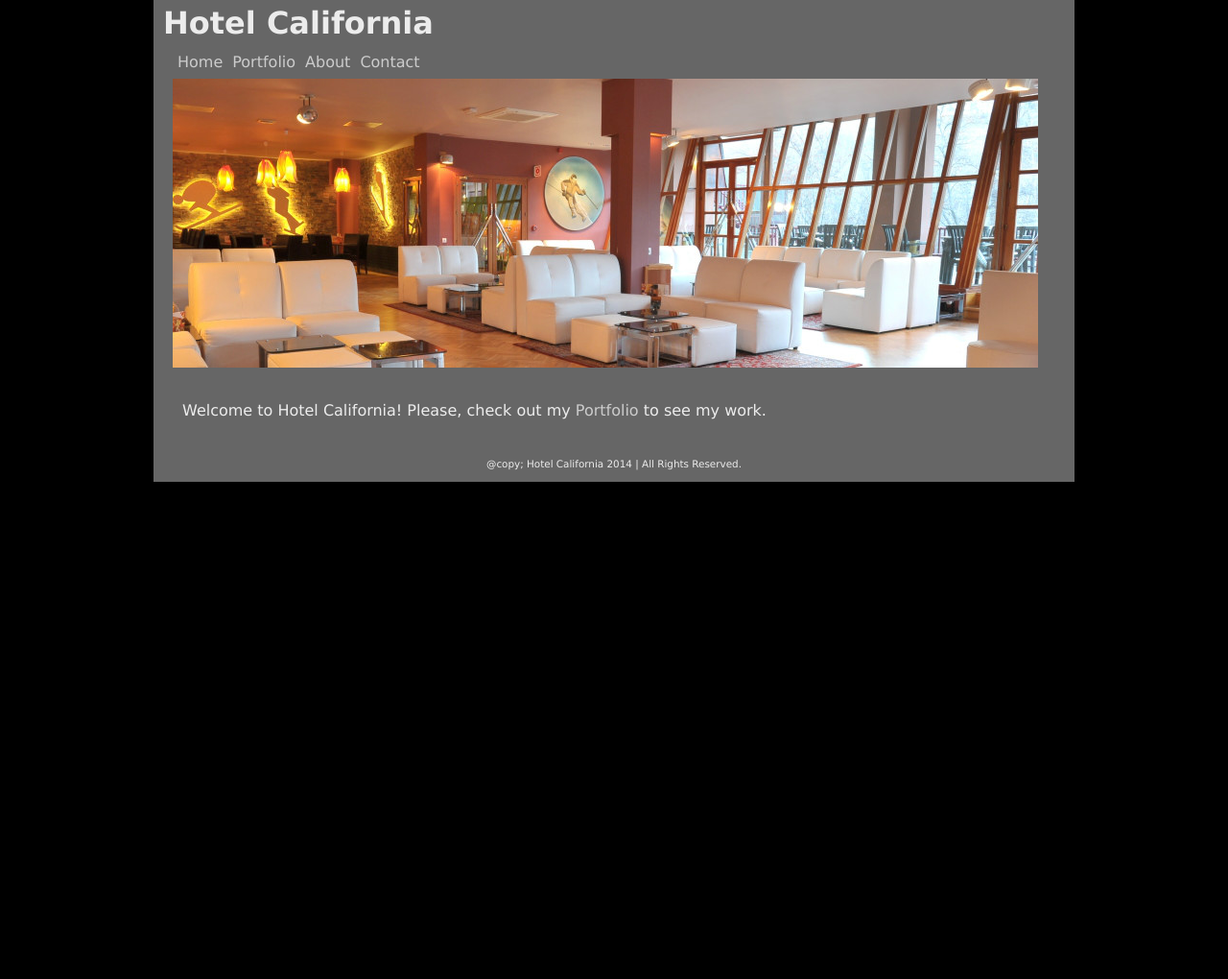
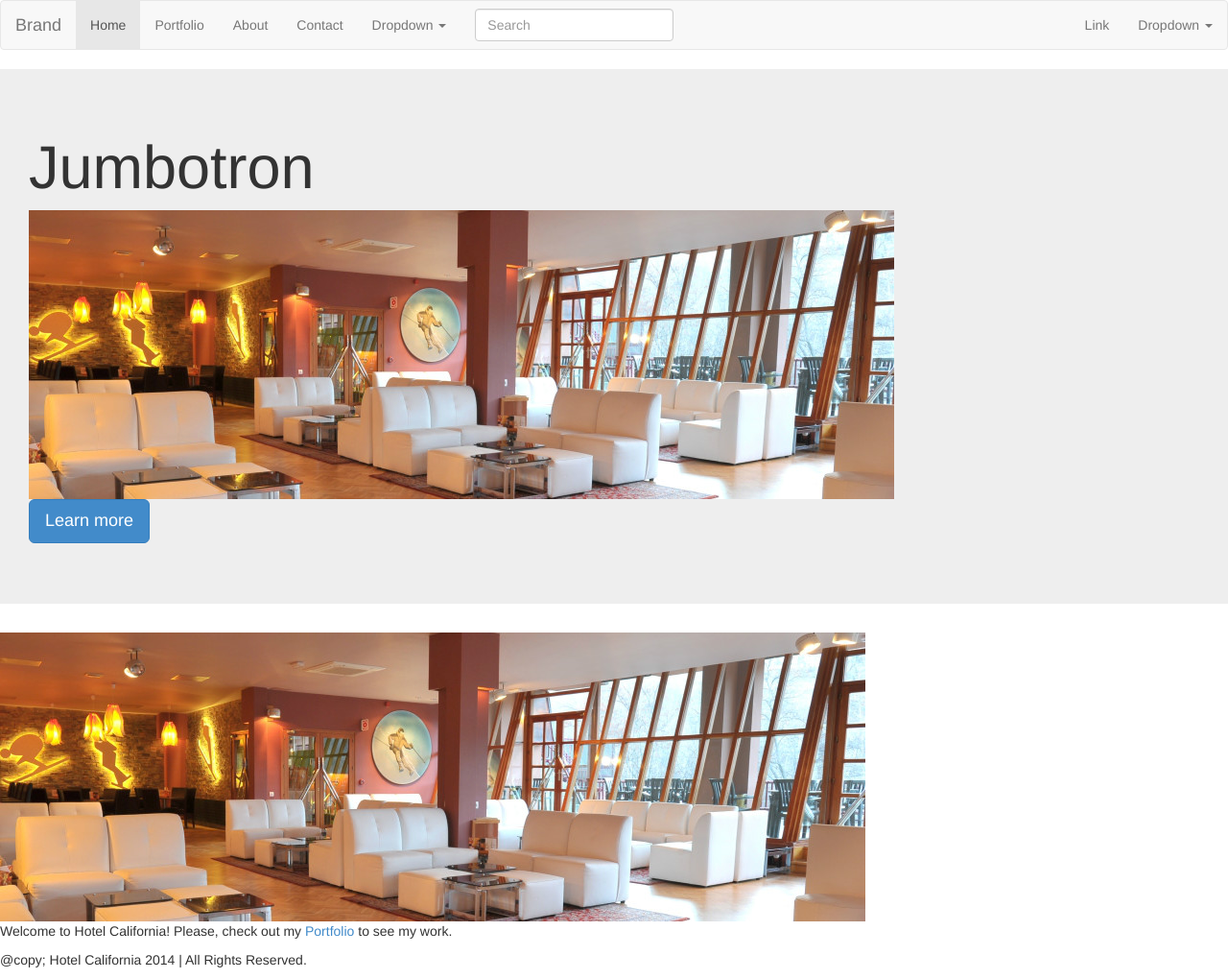
Before and after one commit to Covetel/Covetel.github.io, a Jekyll site: the page built from index.html, in a window 1280 px wide. Shown: the whole page at 96% size. Built offline with Jekyll 4.4.1, drawn with Linux system fonts in a browser that asks for light colours; Markdown is read by kramdown in place of the engine named in the settings; before the commit the page ends 900 px from its top, so only the background shows below that.

Commit message:
Creando menu y jumbotrom usando plantillas de boostrap

```diff
--- a/_layouts/default.html
+++ b/_layouts/default.html
@@ -1,31 +1,64 @@
 <!DOCTYPE html>
 <html>
-	<head>
-  	<meta charset=utf-8 />
-  	<title> {% if page.title %} {{ page.title }} | {% endif %} John Doe, Photographer </title>
-  	<link rel="stylesheet" href="/css/styles.css" />
-</head>
-<body>
-  <div id="main">
-    <header>
-      <h1> Hotel California </h1>
-    <header>
+    {% include header.html %}
+    <body>
+        <div class="navbar navbar-default">
+            <div class="navbar-header">
+                <button type="button" class="navbar-toggle" data-toggle="collapse" data-target=".navbar-responsive-collapse">
+                    <span class="icon-bar"></span>
+                    <span class="icon-bar"></span>
+                    <span class="icon-bar"></span>
+                </button>
+                <a class="navbar-brand" href="#">Brand</a>
+             </div>
+             <div class="navbar-collapse collapse navbar-responsive-collapse">
+                <ul class="nav navbar-nav">
+                     <li class="active"><a href="/">Home</a></li>
+                     <li><a href="/portafolio/">Portfolio</a></li>
+                     <li><a href="/about">About</a></li>
+                     <li><a href="/contact">Contact</a></li>
+                     <li class="dropdown">
+                        <a href="#" class="dropdown-toggle" data-toggle="dropdown">Dropdown <b class="caret"></b></a>
+                        <ul class="dropdown-menu">
+                            <li><a href="/">Action</a></li>
+                            <li><a href="#">Another action</a></li>
+                            <li><a href="#">Something else here</a></li>
+                            <li class="divider"></li>
+                            <li class="dropdown-header">Dropdown header</li>
+                            <li><a href="#">Separated link</a></li>
+                            <li><a href="#">One more separated link</a></li>
+                        </ul>
+                     </li>
+                </ul>
+                <form class="navbar-form navbar-left">
+                    <input class="form-control col-lg-8" placeholder="Search" type="text">
+                </form>
+                <ul class="nav navbar-nav navbar-right">
+                    <li><a href="#">Link</a></li>
+                    <li class="dropdown">
+                        <a href="#" class="dropdown-toggle" data-toggle="dropdown">Dropdown <b class="caret"></b></a>
+                        <ul class="dropdown-menu">
+                            <li><a href="#">Action</a></li>
+                            <li><a href="#">Another action</a></li>
+                            <li><a href="#">Something else here</a></li>
+                            <li class="divider"></li>
+                            <li><a href="#">Separated link</a></li>
+                        </ul>
+                    </li>
+                </ul>
+             </div>
+         </div>
 
-    <nav role="navigation">
-      <ul>
-        <li><a href="/">Home</a></li>
-        <li><a href="/portafolio/">Portfolio</a></li>
-        <li><a href="/about">About</a></li>
-        <li><a href="/contact">Contact</a></li>
-      </ul>
-    </nav>
+        <div class="jumbotron">
+            <h1>Jumbotron</h1>
+            <img src="/img/principal.jpg" />
+            <p><a class="btn btn-primary btn-lg">Learn more</a></p>
+        </div>
 
-    {{ content }}
+        <div>
+            {{ content }}
+        </div>
 
-    <footer>
-      <p>@copy; Hotel California 2014 | All Rights Reserved. </p>
-    </footer>
-
-  </div>
+        {% include footer.html %}
 </body>
 </html>
```
